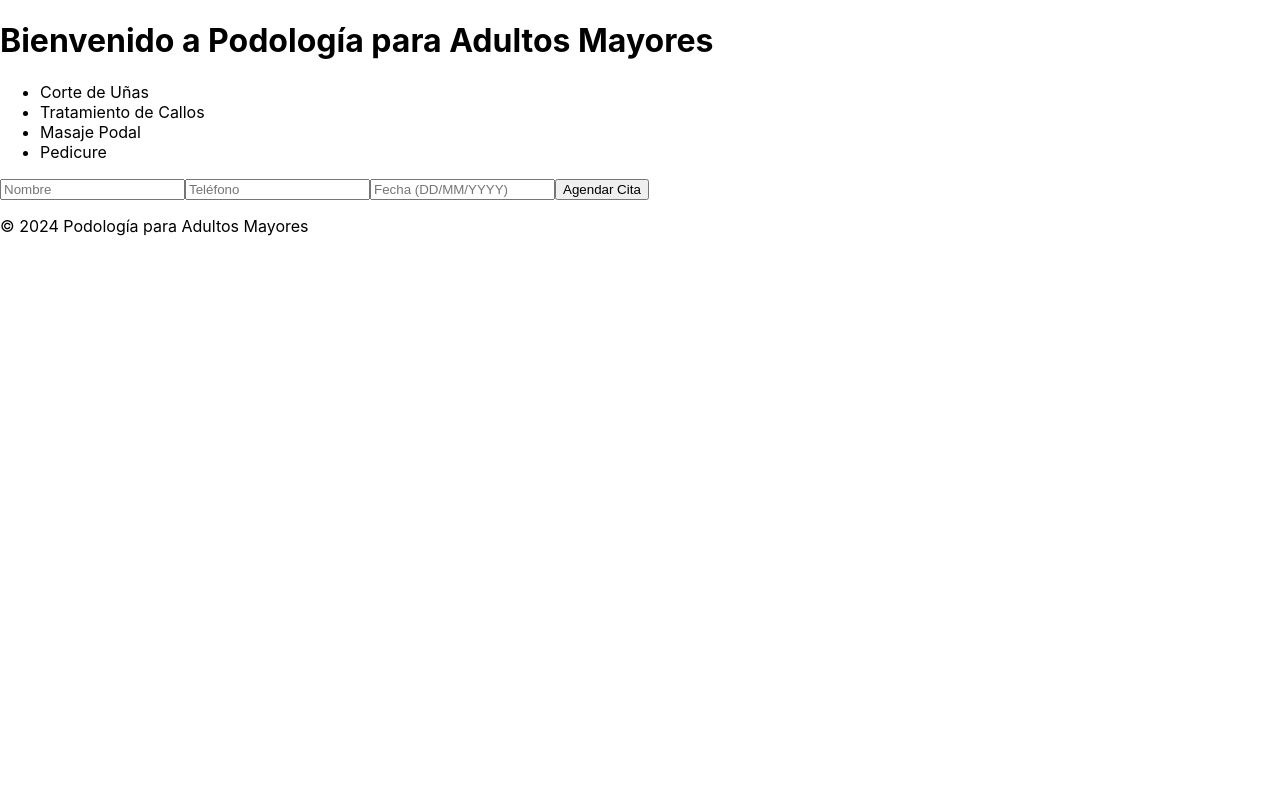
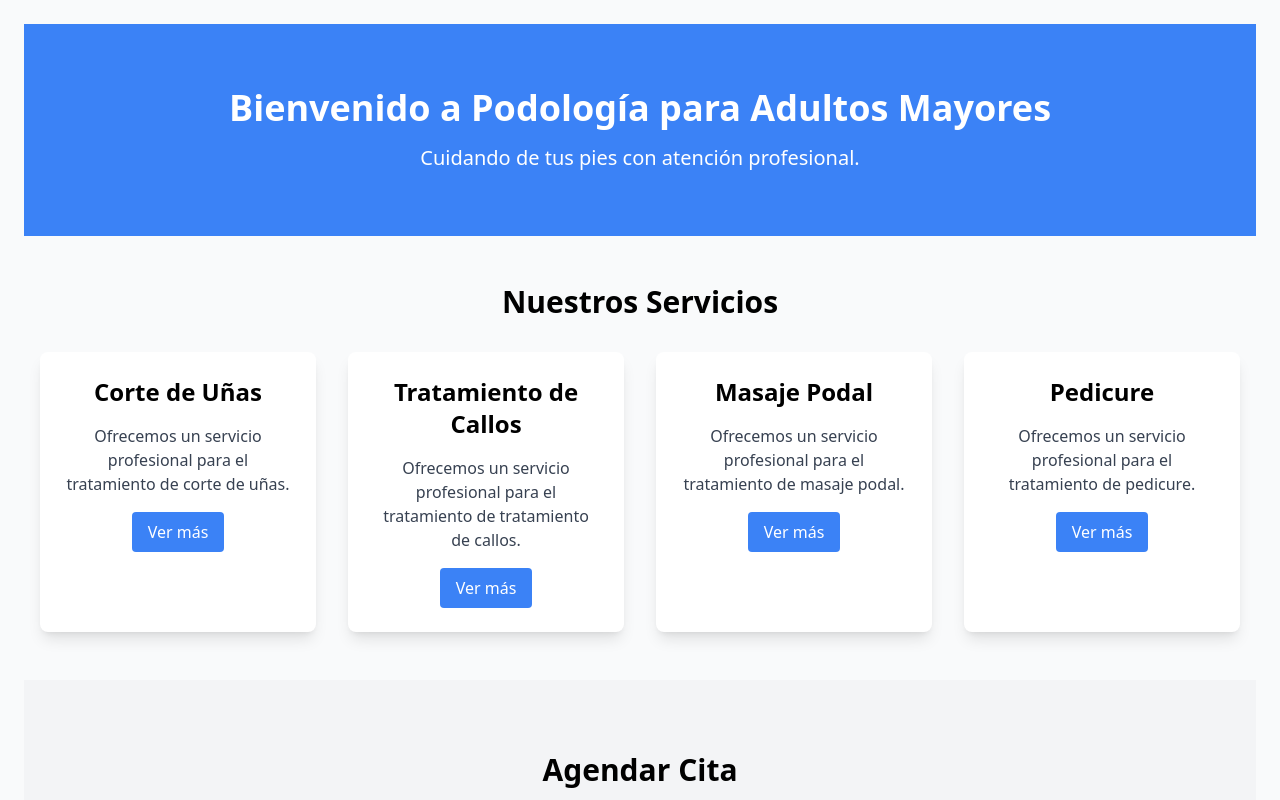
Before and after one commit to anahiadamaco/Taller-III, a React (Create React App) app in the folder frontend/: page /podologia in a window 1280 px wide. Shown: the top 800 px of the page. Built offline with nearby package versions, Linux system fonts and the light colour scheme.

Commit message:
inicioo de rutas

```diff
--- a/frontend/src/App.js
+++ b/frontend/src/App.js
@@ -1,7 +1,8 @@
 import { BrowserRouter as Router, Routes, Route} from 'react-router-dom';
-import Podologia from '../src/component/prestador_servicios/Podologia';
-import Kinesiologia from '../src/component/prestador_servicios/Kinesiologia';
-import Fonoaudiologia from '../src/component/prestador_servicios/Fonoaudiologia';
+import Podologia from '../src/component/pages/Podologia_pm';
+import Fonoaudiologiaa from '../src/component/pages/Fonoaudiologia_p';
+import KinesiologiaM from '../src/component/pages/Kinesiologia_pm';
+import RegistroPersonaMayor from './component/pages/RegistropMayor';
 
 
 function App() {
@@ -9,8 +10,9 @@
     <Router>
       <Routes>
         <Route path="/podologia" element={<Podologia />} />
-        <Route path="/kinesiologia" element={<Kinesiologia />} />
-        <Route path="/fonoaudiologia" element={<Fonoaudiologia />} />
+        <Route path="/fonoaudiologia" element={<Fonoaudiologiaa/>} />
+        <Route path="/kinesiologiaM" element={<KinesiologiaM />} />
+        <Route path="/registropMayor" element={<RegistroPersonaMayor />} />
 
       </Routes>
     </Router>
--- a/frontend/src/component/prestador_servicios/Fonoaudiologia.js
+++ /dev/null
@@ -1,67 +0,0 @@
-
-import React from 'react';
-
-const Fonoaudiologia = () => {
-  return (
-    <div className="bg-gray-50 min-h-screen p-4">
-      <header className="bg-blue-500 text-white text-center py-16">
-        <h1 className="text-4xl font-bold mb-4">Bienvenido a Nuestro Servicio de Fonoaudiología</h1>
-        <p className="text-xl">Ayudamos a mejorar la comunicación y la audición.</p>
-      </header>
-
-      <section className="py-12 px-4">
-        <h2 className="text-3xl font-semibold text-center mb-8">Nuestros Servicios</h2>
-        <div className="grid grid-cols-1 md:grid-cols-3 gap-8">
-          <div className="bg-white shadow-lg p-6 rounded-lg">
-            <h3 className="text-2xl font-bold mb-4">Terapia del Lenguaje</h3>
-            <p className="text-gray-700 mb-4">Tratamos problemas relacionados con el habla y el lenguaje.</p>
-            <button className='text-white-200 bg-blue-500 py-2 px-4 rounded '> Ver mas</button>
-          </div>
-          <div className="bg-white shadow-lg p-6 rounded-lg">
-            <h3 className="text-2xl font-bold mb-4">Rehabilitación Auditiva</h3>
-            <p className="text-gray-700 mb-4">Proporcionamos soluciones para mejorar la audición.</p>
-            <button  className='text-white-200 bg-blue-500 py-2 px-4 rounded '> Ver mas</button>
-
-          </div>
-          <div className="bg-white shadow-lg p-6 rounded-lg">
-            <h3 className="text-2xl font-bold mb-4">Evaluación de Trastornos del Habla</h3>
-            <p className="text-gray-700 mb-4">Realizamos evaluaciones exhaustivas para identificar trastornos.</p>
-            <button  className='text-white-200 bg-blue-500 py-2 px-4 rounded mb-4'> Ver mas</button>
-          </div>
-        </div>
-      </section>
-
-      <section className="py-12 px-4 bg-gray-100">
-        <h2 className="text-3xl font-semibold text-center mb-8">Sobre Nosotros</h2>
-        <p className="text-center text-lg max-w-2xl mx-auto">
-          Somos un equipo de profesionales dedicados a la fonoaudiología con años de experiencia.
-        </p>
-      </section>
-
-      <section className="py-12 px-4">
-        <h2 className="text-3xl font-semibold text-center mb-8">Calendario de Eventos</h2>
-        <iframe
-          src="https://calendar.google.com/calendar/embed?src=c_a616c7d9dee0f23b629cf457063b8264c2ce2ae1f9f84a4bc912686dcd45a824%40group.calendar.google.com&ctz=America%2FSantiago"
-          className="border-0 w-full h-96"
-          frameBorder="0"
-          scrolling="no"
-          title="Calendario de Google"
-        ></iframe>
-      </section>
-      <section className="py-12 px-4">
-  <h2 className="text-3xl font-semibold text-center mb-8">Reserva tu Cita</h2>
-  <div className="flex justify-center">
-    <iframe
-      src="https://calendly.com/cfonseca2022-alu/30min"
-      className="w-full max-w-4xl h-96 border-0"
-      frameBorder="0"
-      title="Calendly"
-    ></iframe>
-  </div>
-</section>
-
-    </div>
-  );
-};
-
-export default Fonoaudiologia;
--- a/frontend/src/component/prestador_servicios/Podologia.js
+++ /dev/null
@@ -1,61 +0,0 @@
-// PodologiaScreen.js
-import React, { useState } from 'react';
-
-const Podologia= () => {
-  const [name, setName] = useState('');
-  const [phone, setPhone] = useState('');
-  const [date, setDate] = useState('');
-
-  const handleSubmit = () => {
-    console.log('Nombre:', name);
-    console.log('Teléfono:', phone);
-    console.log('Fecha:', date);
-  };
-
-  const services = ['Corte de Uñas', 'Tratamiento de Callos', 'Masaje Podal','Pedicure'];
-
-  return (
-    <div>
-      {/* Encabezado */}
-      <h1>Bienvenido a Podología para Adultos Mayores</h1>
-
-      {/* Lista de Servicios */}
-      <ul>
-        {services.map((service, index) => (
-          <li key={index}>{service}</li>
-        ))}
-      </ul>
-
-      {/* Formulario de Citas */}
-      <div>
-        <input
-          type="text"
-          placeholder="Nombre"
-          value={name}
-          onChange={(e) => setName(e.target.value)}
-        />
-        <input
-          type="text"
-          placeholder="Teléfono"
-          value={phone}
-          onChange={(e) => setPhone(e.target.value)}
-        />
-        <input
-          type="text"
-          placeholder="Fecha (DD/MM/YYYY)"
-          value={date}
-          onChange={(e) => setDate(e.target.value)}
-        />
-        <button onClick={handleSubmit}>Agendar Cita</button>
-      </div>
-
-      {/* Pie de Página */}
-      <footer>
-        <p>© 2024 Podología para Adultos Mayores</p>
-
-      </footer>
-    </div>
-  );
-};
-
-export default Podologia;
--- a/frontend/src/index.css
+++ b/frontend/src/index.css
@@ -1,13 +1,4 @@
-body {
-  margin: 0;
-  font-family: -apple-system, BlinkMacSystemFont, 'Segoe UI', 'Roboto', 'Oxygen',
-    'Ubuntu', 'Cantarell', 'Fira Sans', 'Droid Sans', 'Helvetica Neue',
-    sans-serif;
-  -webkit-font-smoothing: antialiased;
-  -moz-osx-font-smoothing: grayscale;
-}
 
-code {
-  font-family: source-code-pro, Menlo, Monaco, Consolas, 'Courier New',
-    monospace;
-}
+@tailwind base;
+@tailwind components;
+@tailwind utilities;
```
Also changed, not shown: frontend/src/component/prestador_servicios/RegistropMayor.js (deleted).
